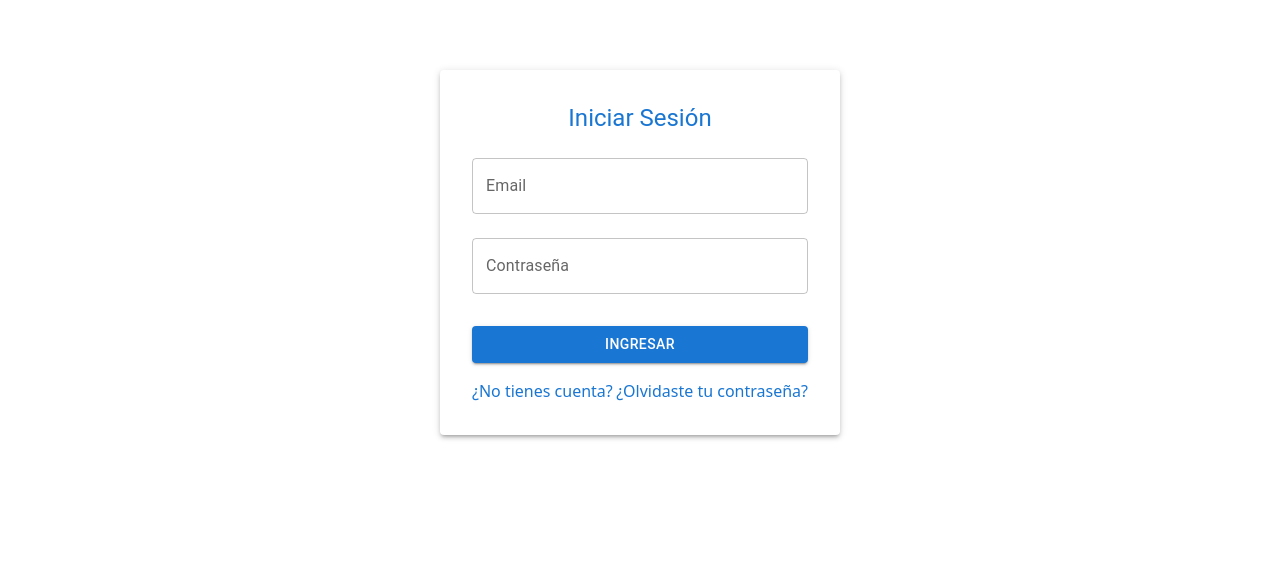
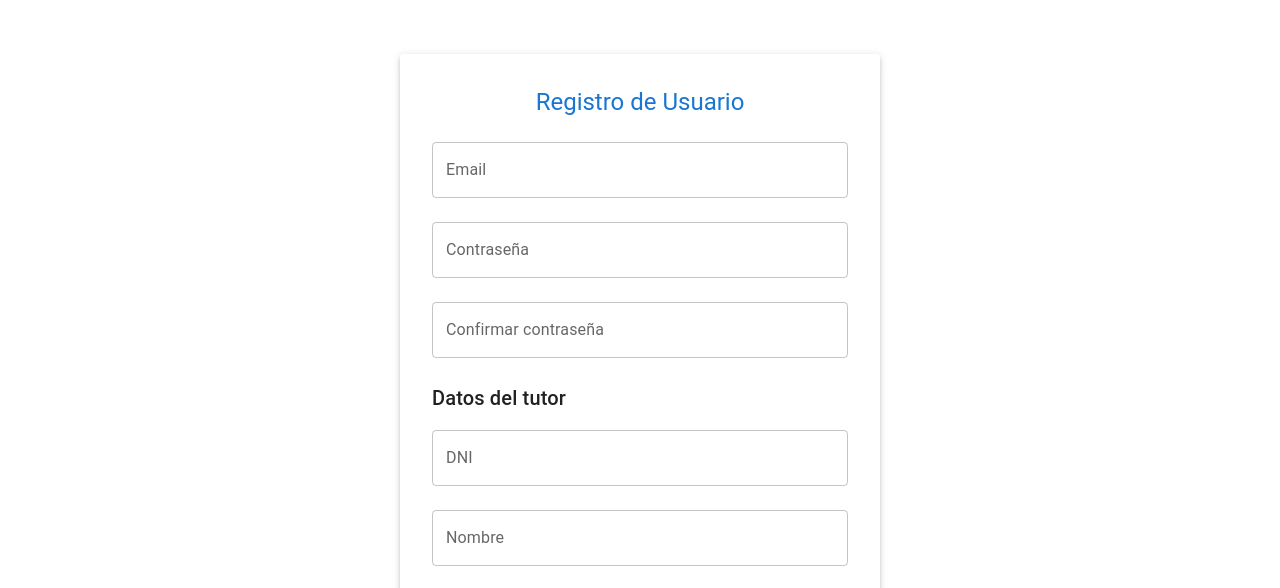
Before and after one commit to ianbazan/Clinica_FRONT, a React (Vite) app: page /register in a window 1280 px wide. Before the commit this address led to /login. Shown: the part 310-898 px from the top of the page. Before the commit the page ends 800 px from the top, so only its background shows below. Built offline with nearby package versions, Linux system fonts and the light colour scheme.

Commit message:
Fix redirects and message of error, add user register page and logic

```diff
--- a/src/AppRoutes.tsx
+++ b/src/AppRoutes.tsx
@@ -9,6 +9,7 @@ import ListadoCitas from './pages/ListadoCitas';
 import GestionTerapias from './pages/GestionTerapias';
 import Calendario from './pages/Calendario';
 import Login from './pages/Login';
+import Register from './pages/Register';
 import { AuthProvider, useAuth } from './auth/mockAuth';
 import BannerCarousel from './components/BannerCarousel';
 import { isTokenExpired } from "./auth/jwtUtils";
@@ -152,6 +153,7 @@ export default function AppRoutes() {
       <BrowserRouter>
         <Routes>
           <Route path="/login" element={<Login />} />
+          <Route path="/register" element={<Register />} />
           <Route
             path="*"
             element={
--- /dev/null
+++ b/src/api/authApi.ts
@@ -0,0 +1,20 @@
+import apiFetch from './client'
+
+export interface RegisterPayload {
+  user: {
+    email: string
+    password: string
+    isActive: boolean
+  }
+  guardian: {
+    dni: string
+    name: string
+    lastName: string
+  }
+}
+
+export async function registerUser(body: RegisterPayload) {
+  return apiFetch('/api/auth', { method: 'POST', body: JSON.stringify(body) })
+}
+
+export default { registerUser }
--- /dev/null
+++ b/src/hooks/useApiError.ts
@@ -0,0 +1,23 @@
+export function formatApiError(err: any): string {
+  if (!err) return 'Error de red o del servidor.'
+  const msg = err.message || String(err)
+  // Try to parse JSON body after colon
+  const colon = msg.indexOf(':')
+  if (colon !== -1) {
+    const body = msg.slice(colon + 1).trim()
+    try {
+      const parsed = JSON.parse(body)
+      if (parsed?.error?.detail) return String(parsed.error.detail)
+      if (parsed?.detail) return String(parsed.detail)
+      if (parsed?.message) return String(parsed.message)
+    } catch (_) {
+      // not JSON
+    }
+  }
+  // fallback: remove technical prefix
+  return msg.replace(/^API\s*\d+\s*[^:]*:\s*/i, '') || 'Error de red o del servidor.'
+}
+
+export default function useApiError() {
+  return { format: formatApiError }
+}
--- a/src/pages/ListadoCitas.tsx
+++ b/src/pages/ListadoCitas.tsx
@@ -130,7 +130,8 @@ export default function ListadoCitas() {
       setShowAtencion(false);
       fetchCitas();
     } catch (err: any) {
-      setModalError(err.message || 'Error al registrar atención clínica');
+      const { format } = await import('../hooks/useApiError')
+      setModalError(format(err) || 'Error al registrar atención clínica');
     }
   };
 
@@ -158,8 +159,9 @@ export default function ListadoCitas() {
       cerrarModal();
       fetchCitas();
     } catch (err: any) {
+      const { format } = await import('../hooks/useApiError')
       if (err.status === 409) setModalError('Profesional no disponible en ese horario.');
-      else setModalError(err.message || 'Error al aprobar cita');
+      else setModalError(format(err) || 'Error al aprobar cita');
     }
   };
 
@@ -178,7 +180,8 @@ export default function ListadoCitas() {
       setMotivoRechazo('');
       fetchCitas();
     } catch (err: any) {
-      setModalError(err.message || 'Error al rechazar cita');
+      const { format } = await import('../hooks/useApiError')
+      setModalError(format(err) || 'Error al rechazar cita');
     }
   };
 
--- a/src/pages/Login.tsx
+++ b/src/pages/Login.tsx
@@ -3,6 +3,7 @@ import apiFetch from '../api/client'
 import { useNavigate } from 'react-router-dom';
 import '../App.css';
 import { Box, Button, TextField, Typography, Link as MuiLink, Alert, CircularProgress, Paper } from '@mui/material';
+import useApiError from '../hooks/useApiError';
 
 const Login: React.FC = () => {
   const [email, setEmail] = useState('');
@@ -28,13 +29,14 @@ const Login: React.FC = () => {
     setError('');
     if (!validate()) return;
     setLoading(true);
+    const { format } = useApiError();
     try {
       const data = await apiFetch('/api/auth/login', { method: 'POST', body: JSON.stringify({ email, password }) })
       localStorage.setItem('accessToken', data.accessToken);
       localStorage.setItem('refreshToken', data.refreshToken);
       navigate('/');
     } catch (err: any) {
-      setError(err?.message || 'Error de red o del servidor.');
+      setError(format(err));
     } finally {
       setLoading(false);
     }
--- /dev/null
+++ b/src/pages/Register.tsx
@@ -0,0 +1,89 @@
+import React, { useState } from 'react'
+import { Box, Button, TextField, Typography, Paper, Alert, CircularProgress, Checkbox, FormControlLabel } from '@mui/material'
+import { useNavigate } from 'react-router-dom'
+import { registerUser } from '../api/authApi'
+
+export default function Register() {
+  const [email, setEmail] = useState('')
+  const [password, setPassword] = useState('')
+  const [confirmPassword, setConfirmPassword] = useState('')
+  const [guardianDni, setGuardianDni] = useState('')
+  const [guardianName, setGuardianName] = useState('')
+  const [guardianLastName, setGuardianLastName] = useState('')
+  const [isActive, setIsActive] = useState(true)
+  const [loading, setLoading] = useState(false)
+  const [error, setError] = useState('')
+  const navigate = useNavigate()
+
+  const validate = () => {
+    if (!email || !/^[^@\s]+@[^@\s]+\.[^@\s]+$/.test(email)) {
+      setError('Ingrese un email válido.')
+      return false
+    }
+    if (!password || password.length < 6) {
+      setError('La contraseña debe tener al menos 6 caracteres.')
+      return false
+    }
+    if (password !== confirmPassword) {
+      setError('Las contraseñas no coinciden.')
+      return false
+    }
+    if (!/^[0-9]{8}$/.test(guardianDni)) {
+      setError('El DNI del tutor debe tener 8 dígitos.')
+      return false
+    }
+    if (!guardianName || !guardianLastName) {
+      setError('Ingrese nombre y apellido del tutor.')
+      return false
+    }
+    return true
+  }
+
+  const handleSubmit = async (e: React.FormEvent) => {
+    e.preventDefault()
+    setError('')
+    if (!validate()) return
+    setLoading(true)
+    try {
+      const payload = {
+        user: { email, password, isActive },
+        guardian: { dni: guardianDni, name: guardianName, lastName: guardianLastName },
+      }
+      await registerUser(payload)
+      navigate('/login')
+    } catch (err: any) {
+      const { format } = await import('../hooks/useApiError')
+      setError(format(err))
+    } finally {
+      setLoading(false)
+    }
+  }
+
+  return (
+    <Box sx={{ display: 'flex', justifyContent: 'center', mt: 6 }}>
+      <Paper elevation={3} sx={{ width: 480, p: 4 }}>
+        <Typography variant="h5" color={'primary'} align="center" gutterBottom>
+          Registro de Usuario
+        </Typography>
+        <Box component="form" onSubmit={handleSubmit}>
+          <TextField label="Email" type="email" fullWidth margin="normal" value={email} onChange={e => setEmail(e.target.value)} disabled={loading} />
+          <TextField label="Contraseña" type="password" fullWidth margin="normal" value={password} onChange={e => setPassword(e.target.value)} disabled={loading} />
+          <TextField label="Confirmar contraseña" type="password" fullWidth margin="normal" value={confirmPassword} onChange={e => setConfirmPassword(e.target.value)} disabled={loading} />
+
+          <Typography variant="h6" sx={{ mt: 2 }}>Datos del tutor</Typography>
+          <TextField label="DNI" fullWidth margin="normal" inputProps={{ maxLength: 8, inputMode: 'numeric', pattern: '[0-9]*' }} value={guardianDni} onChange={e => setGuardianDni(e.target.value.replace(/\D/g, '').slice(0,8))} disabled={loading} />
+          <TextField label="Nombre" fullWidth margin="normal" value={guardianName} onChange={e => setGuardianName(e.target.value)} disabled={loading} />
+          <TextField label="Apellido" fullWidth margin="normal" value={guardianLastName} onChange={e => setGuardianLastName(e.target.value)} disabled={loading} />
+
+          <FormControlLabel control={<Checkbox checked={isActive} onChange={e => setIsActive(e.target.checked)} />} label="Usuario activo" />
+
+          {error && <Alert severity="error" sx={{ mt: 2 }}>{error}</Alert>}
+
+          <Button type="submit" variant="contained" color="primary" fullWidth sx={{ mt: 3 }} disabled={loading} startIcon={loading ? <CircularProgress size={18} /> : undefined}>
+            {loading ? 'Creando...' : 'Crear cuenta'}
+          </Button>
+        </Box>
+      </Paper>
+    </Box>
+  )
+}
--- a/src/pages/RegistroCita.tsx
+++ b/src/pages/RegistroCita.tsx
@@ -26,12 +26,13 @@ export default function RegistroCita() {
       setFecha('')
       setPacienteDni('')
     } catch (err: any) {
-      // Manejo de error específico para el mensaje del backend
-      if (err?.message === 'El dni del paciente no está registrado') {
-        setError('El dni del paciente no está registrado')
-      } else {
-        setError(err?.error?.detail || err?.message || 'Error al crear cita')
-      }
+        // Manejo de error específico para el mensaje del backend
+        const { format } = await import('../hooks/useApiError')
+        if (err?.message === 'El dni del paciente no está registrado') {
+          setError('El dni del paciente no está registrado')
+        } else {
+          setError(format(err) || 'Error al crear cita')
+        }
     }
   }
 
--- a/src/pages/RegistroPaciente.tsx
+++ b/src/pages/RegistroPaciente.tsx
@@ -77,8 +77,10 @@ export default function RegistroPaciente() {
       setPatientData({ nombre: '', apellido: '', genero: '', dni: '', fechaNacimiento: '', nivelAutismo: '' })
     } catch (err: any) {
       console.error('Error al registrar:', err)
-      setError(err.message || 'Error al registrar paciente y tutor')
-      alert('❌ Error: ' + (err.message || 'No se pudo completar el registro'))
+      const { format } = await import('../hooks/useApiError')
+      const friendly = format(err)
+      setError(friendly)
+      alert('❌ Error: ' + friendly)
     } finally {
       setLoading(false)
     }
```
Also changed, not shown: 1 other file (tests, documents, lock files or other folders).
